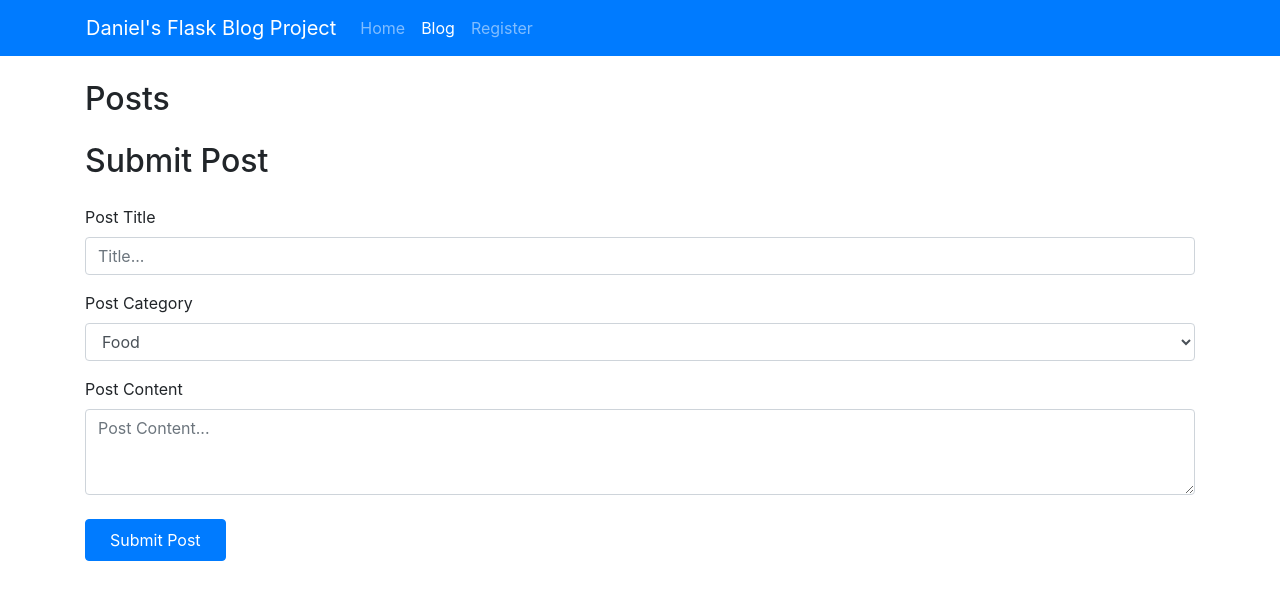
After one commit to danielc92/flask_login_system, a Flask app: template templates/blog.html in a window 1280 px wide. The commit adds this page. Shown: the top 600 px of the page. Run offline with Flask 2, Linux system fonts and the light colour scheme; the template is opened without the code that fills it, so the values that code supplies are empty; some libraries are stand-ins or nearby versions.

Commit message:
Added post functionality, which talks to local postgres database

```diff
--- a/app.py
+++ b/app.py
@@ -5,6 +5,7 @@ using postgres as a backend system.
 
 from flask import Flask,render_template,url_for,redirect,request,session
 from datetime import timedelta
+import datetime
 from functools import wraps
 import json
 import pandas
@@ -85,6 +86,7 @@ def validate_email(email):
             invalid = False
             break
     return invalid
+
 # App config
 app = Flask(__name__)
 app.secret_key = 'jhgjjGDpifaj4904ufjajlwah89h392hi4lfknhflkh9842hfiu239h72h928b2ih2897b290f420j2khg2984hoklndjn2f3908h209d2'
@@ -97,6 +99,7 @@ engine = create_engine('postgresql://danielcorcoran@localhost:5432/flask')
 select_skeleton = "SELECT * FROM users WHERE username_ = '{}'"
 insert_skeleton = "INSERT INTO users (username_, passowrd_, firstname_, lastname_, email)\
              VALUES ('{}', '{}','{}','{}','{}')"
+
 
 def encrypt(a_password):
     encrypted = hashlib.sha512(a_password.encode('utf-8')).hexdigest()
@@ -163,6 +166,7 @@ def chkln(word):
         return True
     else:
         return False
+
 # Register Route
 @app.route('/register', methods = ['GET', 'POST'])
 def register():
@@ -237,3 +241,55 @@ def logout():
 @login_required
 def home():
     return render_template('home.html', session = session)
+
+post_skeleton = "\
+        INSERT INTO posts (post_userid, post_username, post_title, post_content, post_date, post_category) \
+        VALUES ({}, '{}','{}','{}','{}', '{}')"
+
+# Blog Route
+@app.route('/blog',methods=['GET', 'POST'])
+@login_required
+def blog():
+
+    p_error = None
+
+    if request.method == 'POST':
+
+        p_title = request.form['posttitle']
+        p_content = request.form['postcontent']
+
+        if len(p_title) >0 and len(p_content)>0:
+            checksql = "SELECT post_title FROM posts WHERE post_title = '{}'"
+            check_title = pandas.read_sql_query(checksql.format(p_title), con = engine)
+            if check_title.shape[0] >0:
+                p_error = "Post title exists."
+            else:
+                p_category = request.form['postcategory']
+                p_userid = session['user_id']
+                p_username = session['username']
+                p_date = datetime.datetime.now().strftime("%Y-%b-%d %H:%M:%S")
+
+
+                conn = engine.connect()
+                trans = conn.begin()
+                conn.execute(post_skeleton.format(p_userid,
+                    p_username,
+                    p_title,
+                    p_content,
+                    p_date,
+                    p_category))
+                trans.commit()
+                conn.close()
+        else:
+
+            p_error = "You must have a post title and post content."
+
+        # print(p_title, p_category, p_content, p_userid, p_username, p_date, sep = "\n")
+        # print(type(p_title), type(p_category), type(p_content), type(p_userid), type(p_username), type(p_date))
+
+    posts_dataframe = pandas.read_sql_query("SELECT * FROM posts", con = engine)
+    posts = posts_dataframe.to_dict(orient = "records")
+
+    print(posts)
+
+    return render_template('blog.html', session = session, posts = posts, p_error = p_error)
--- /dev/null
+++ b/templates/blog.html
@@ -0,0 +1,97 @@
+<!doctype html>
+<html lang="en">
+
+<head>
+    <!-- Required meta tags -->
+    <meta charset="utf-8">
+    <meta name="viewport" content="width=device-width, initial-scale=1, shrink-to-fit=no">
+    <!-- Bootstrap CSS -->
+    <link rel="stylesheet" href="https://stackpath.bootstrapcdn.com/bootstrap/4.1.3/css/bootstrap.min.css" integrity="sha384-MCw98/SFnGE8fJT3GXwEOngsV7Zt27NXFoaoApmYm81iuXoPkFOJwJ8ERdknLPMO" crossorigin="anonymous">
+    <title>Blog</title>
+</head>
+
+<body>
+    <div class="bg-primary">
+        <nav class="container navbar bg-transparent navbar-dark navbar-expand-lg">
+            <a class="navbar-brand" href="#">Daniel's Flask Blog Project</a>
+            <button class="navbar-toggler" type="button" data-toggle="collapse" data-target="#navbarNav" aria-controls="navbarNav" aria-expanded="false" aria-label="Toggle navigation">
+                <span class="navbar-toggler-icon"></span>
+            </button>
+            <div class="collapse navbar-collapse" id="navbarNav">
+                <ul class="navbar-nav">
+                    <li class="nav-item">
+                        <a class="nav-link" href="{{ url_for('home') }}">Home</a>
+                    </li>
+                    <li class="nav-item active">
+                        <a class="nav-link" href="{{ url_for('blog') }}">Blog</a>
+                    </li>
+                    <li class="nav-item">
+                        <a class="nav-link" href="{{ url_for('register') }}">Register</a>
+                    </li>
+                </ul>
+            </div>
+        </nav>
+    </div>
+
+
+
+
+
+    <div class="container">
+
+
+
+
+        <h2 class="my-4">Posts</h2>
+
+        {% for post in posts %}
+        <div class="card mb-4">
+            <div class="card-header">
+                <h5>{{ post.post_title }}</h5></div>
+            <div class="card-body">
+                <p>{{ post.post_content }}</p>
+                <div>
+                    <span class = "badge badge-primary">{{ post.post_date }}</span>
+                    <span class = "badge badge-primary">{{ post.post_username }}</span>
+                    <span class = "badge badge-primary">{{ post.post_category }}</span>
+                </div>
+            </div>
+
+        </div>
+        {% endfor %}
+
+
+        <h2 class="my-4">Submit Post</h2>
+        <form class="form" method="POST">
+            <div class="form-group">
+                <label>Post Title</label>
+                <input type="text" class="form-control" name="posttitle" placeholder="Title...">
+            </div>
+            <div class="form-group">
+                <label>Post Category</label>
+                <select class="form-control" name="postcategory">
+                    <option>Food</option>
+                    <option>Health</option>
+                    <option>Education</option>
+                    <option>Leisure</option>
+                    <option>Career</option>
+                </select>
+            </div>
+            <div class="form-group">
+                <label for="exampleTextarea">Post Content</label>
+                <textarea class="form-control" name="postcontent" rows="3" placeholder="Post Content..."></textarea>
+            </div>
+            <input class="btn btn-primary px-4 py-2 my-2" type="submit" value="Submit Post">
+        </form>
+        {% if p_error %}
+            <p class = "text-danger">{{ p_error }}</p>
+        {% endif %}
+    </div>
+    <!-- Optional JavaScript -->
+    <!-- jQuery first, then Popper.js, then Bootstrap JS -->
+    <script src="https://code.jquery.com/jquery-3.3.1.slim.min.js" integrity="sha384-q8i/X+965DzO0rT7abK41JStQIAqVgRVzpbzo5smXKp4YfRvH+8abtTE1Pi6jizo" crossorigin="anonymous"></script>
+    <script src="https://cdnjs.cloudflare.com/ajax/libs/popper.js/1.14.3/umd/popper.min.js" integrity="sha384-ZMP7rVo3mIykV+2+9J3UJ46jBk0WLaUAdn689aCwoqbBJiSnjAK/l8WvCWPIPm49" crossorigin="anonymous"></script>
+    <script src="https://stackpath.bootstrapcdn.com/bootstrap/4.1.3/js/bootstrap.min.js" integrity="sha384-ChfqqxuZUCnJSK3+MXmPNIyE6ZbWh2IMqE241rYiqJxyMiZ6OW/JmZQ5stwEULTy" crossorigin="anonymous"></script>
+</body>
+
+</html>
```
Also changed, not shown: templates/home.html (+16 -11 lines).
